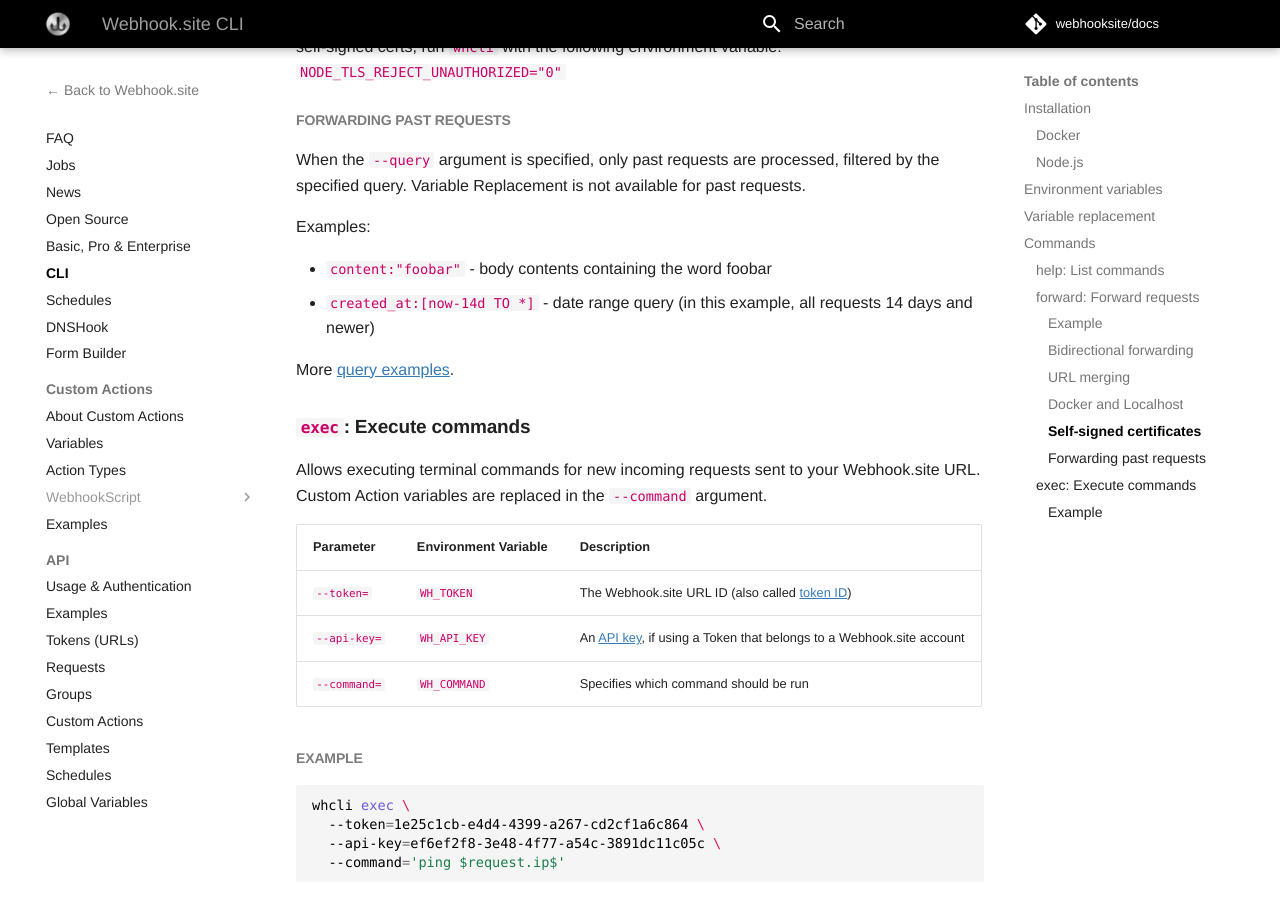
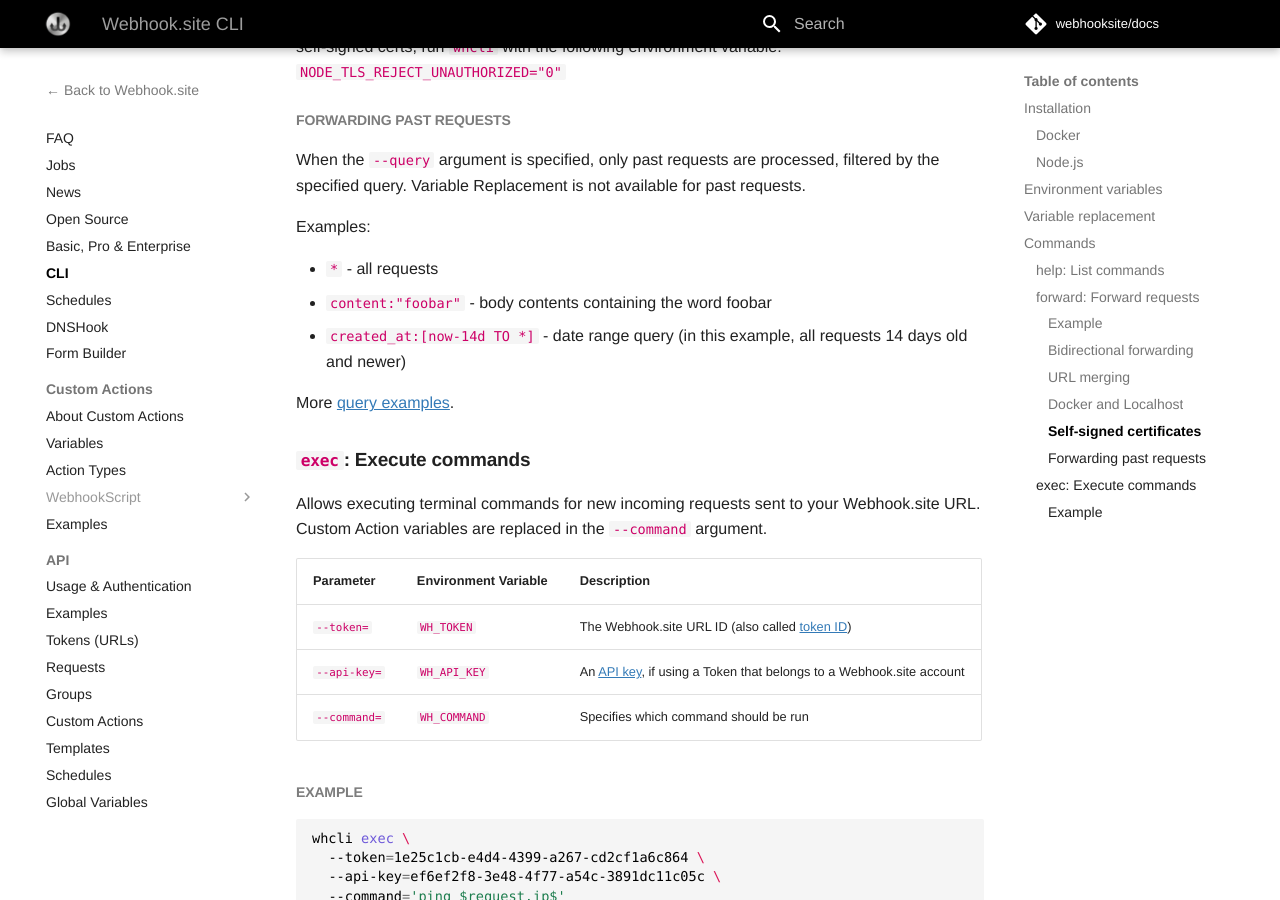
Before and after one commit to webhooksite/docs, an MkDocs documentation site: the page built from docs/cli.md, in a window 1280 px wide and 900 px high, scrolled down 3413 px. Built offline with MkDocs 1.6.1 and Material for MkDocs 9.7.7, drawn with Linux system fonts in a browser that asks for light colours; comment, search, counter and statistics services are not loaded.

Commit message:
Update docs

```diff
--- a/docs/cli.md
+++ b/docs/cli.md
@@ -105,8 +105,9 @@
 
 Examples:
 
+  * `*` - all requests
   * `content:"foobar"` - body contents containing the word foobar
-  * `created_at:[now-14d TO *]` - date range query (in this example, all requests 14 days and newer)
+  * `created_at:[now-14d TO *]` - date range query (in this example, all requests 14 days old and newer)
 
 More [query examples](/api/requests.html#search-query-examples).
 
```
